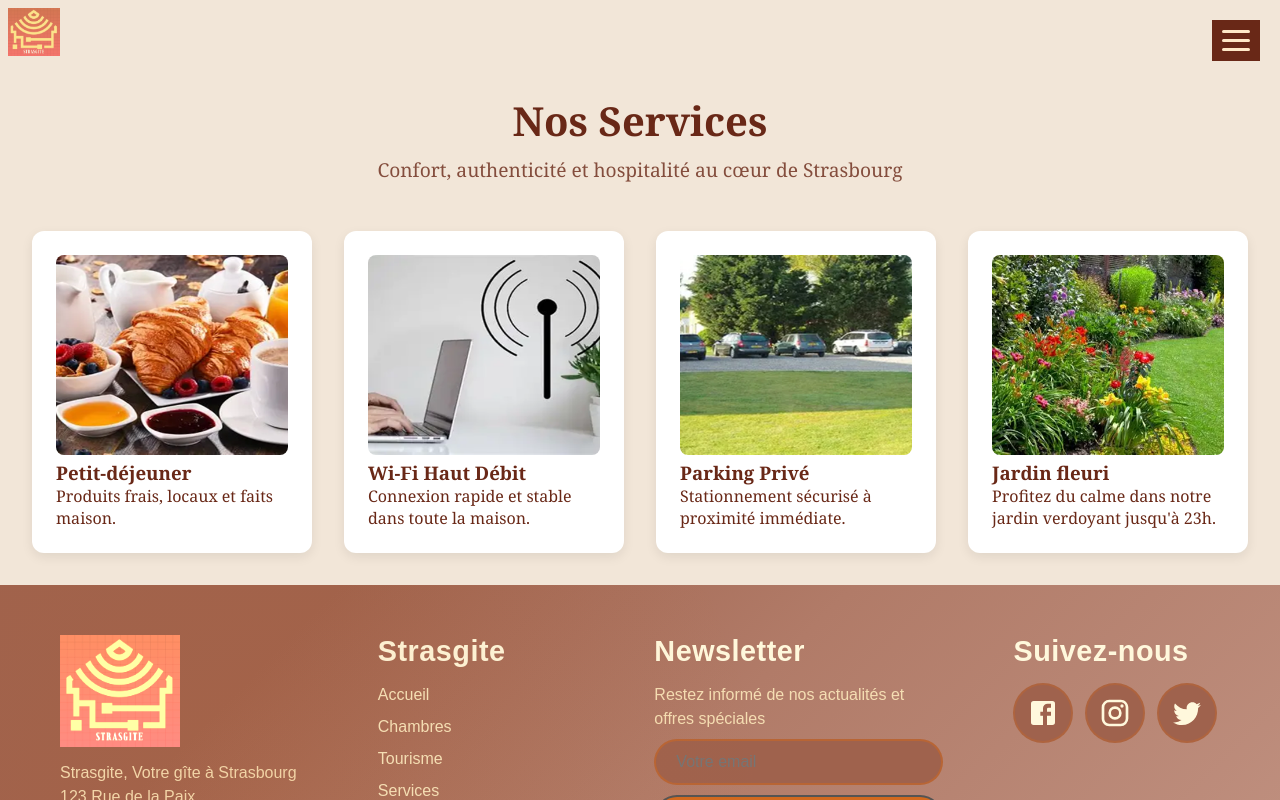
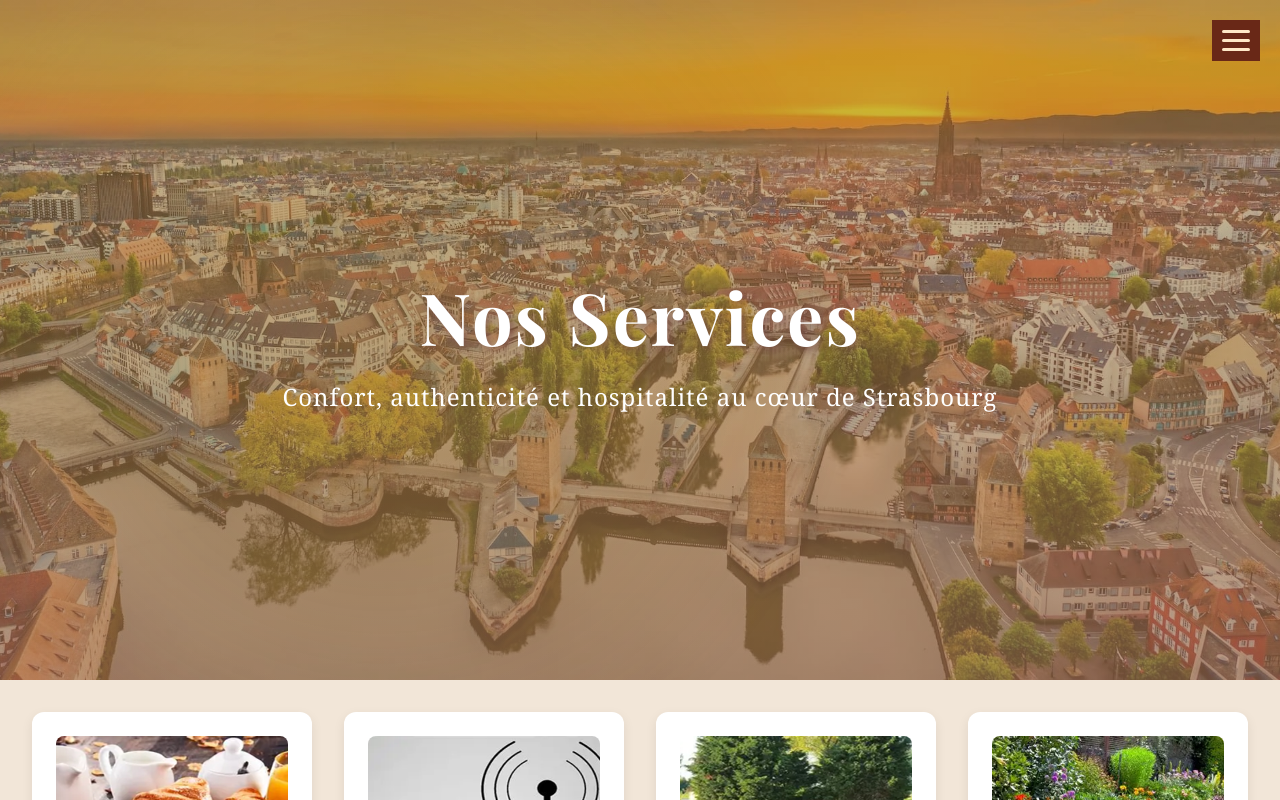
Before and after one commit to WildCodeSchool-2025-11/dev-web-orange-strasgite, a React (Vite) app: page /services in a window 1280 px wide. Shown: the top 800 px of the page. Built offline with nearby package versions, Linux system fonts and the light colour scheme.

Commit message:
integration hero sur page service et contact

```diff
--- /dev/null
+++ b/src/components/PageHero/PageHero.css
@@ -0,0 +1,102 @@
+/* ===================================
+   HERO SECTION RÉUTILISABLE
+   =================================== */
+
+.hero-section {
+	height: 85vh;
+	background-size: cover;
+	background-position: center;
+	background-attachment: fixed;
+	display: flex;
+	align-items: center;
+	justify-content: center;
+	position: relative;
+	overflow: hidden;
+}
+
+.hero-section::before {
+	content: "";
+	position: absolute;
+	top: 0;
+	left: 0;
+	right: 0;
+	bottom: 0;
+	background: radial-gradient(
+		circle at 30% 50%,
+		rgba(159, 127, 52, 0.5),
+		transparent 50%
+	);
+	animation: pulseGlow 8s ease-in-out infinite;
+}
+
+@keyframes pulseGlow {
+	0%,
+	100% {
+		opacity: 0.3;
+	}
+	50% {
+		opacity: 0.6;
+	}
+}
+
+.hero-contenu {
+	text-align: center;
+	color: white;
+	z-index: 2;
+	animation: fadeInUp 1.2s ease-out;
+}
+
+@keyframes fadeInUp {
+	from {
+		opacity: 0;
+		transform: translateY(40px);
+	}
+	to {
+		opacity: 1;
+		transform: translateY(0);
+	}
+}
+
+.hero-section h1 {
+	font-family: "Playfair Display", Georgia, serif;
+	font-size: 4.5rem;
+	font-weight: 700;
+	margin-bottom: 1rem;
+	letter-spacing: 2px;
+	text-shadow: 3px 3px 8px rgba(124, 79, 76, 0.8);
+}
+
+.hero-section p {
+	font-size: 1.5rem;
+	font-weight: 300;
+	letter-spacing: 1px;
+	animation: fadeInUp 1.5s ease-out 0.3s backwards;
+}
+
+/* ===================================
+   RESPONSIVE
+   =================================== */
+
+@media (max-width: 768px) {
+	.hero-section {
+		height: 60vh;
+	}
+
+	.hero-section h1 {
+		font-size: 2.5rem;
+	}
+
+	.hero-section p {
+		font-size: 1.1rem;
+	}
+}
+
+@media (max-width: 480px) {
+	.hero-section h1 {
+		font-size: 2rem;
+	}
+
+	.hero-section p {
+		font-size: 1rem;
+	}
+}
--- /dev/null
+++ b/src/components/PageHero/PageHero.tsx
@@ -0,0 +1,31 @@
+import "./PageHero.css";
+
+interface PageHeroProps {
+	title: string;
+	subtitle: string;
+	backgroundImage: string;
+	className?: string; // Pour ajouter des classes CSS personnalisées si besoin
+}
+
+const PageHero = ({
+	title,
+	subtitle,
+	backgroundImage,
+	className = "",
+}: PageHeroProps) => {
+	return (
+		<div
+			className={`hero-section ${className}`}
+			style={{
+				backgroundImage: `linear-gradient(rgba(159, 127, 52, 0.5), rgba(156, 109, 77, 0.7)), url(${backgroundImage})`,
+			}}
+		>
+			<div className="hero-contenu">
+				<h1>{title}</h1>
+				<p>{subtitle}</p>
+			</div>
+		</div>
+	);
+};
+
+export default PageHero;
--- a/src/pages/Contact.tsx
+++ b/src/pages/Contact.tsx
@@ -1,11 +1,10 @@
 import emailjs from "@emailjs/browser";
-
 import { useRef, useState } from "react";
-
+import contactImage from "../assets/images/contact-hero.jpg";
 import BurgerMenu from "../components/BurgerMenu/BurgerMenu";
 import Footer from "../components/Footer";
+import PageHero from "../components/PageHero/PageHero";
 import ReviewsCarousel from "../components/ReviewsCarousel";
-
 import "../styles/Contact.css";
 
 export default function ContactPage() {
@@ -35,7 +34,7 @@ export default function ContactPage() {
 				formRef.current?.reset();
 			})
 			.catch(() => {
-				setErrorMessage("Erreur lors de l’envoi ❌");
+				setErrorMessage("Erreur lors de l'envoi ❌");
 			})
 			.finally(() => setLoading(false));
 	};
@@ -46,9 +45,14 @@ export default function ContactPage() {
 				<BurgerMenu />
 			</div>
 
+			{/* Hero Section ajouté ici */}
+			<PageHero
+				title="Contactez-nous"
+				subtitle="Nous sommes là pour répondre à vos questions"
+				backgroundImage={contactImage}
+			/>
+
 			<div className="contact-container">
-				<h1 className="contact-title">Nous Contacter</h1>
-
 				<div className="contact-grid-three">
 					{/* Colonne 1 : Coordonnées */}
 					<div className="contact-details">
@@ -159,6 +163,7 @@ export default function ContactPage() {
 					<ReviewsCarousel />
 				</div>
 			</div>
+
 			{/* Footer */}
 			<Footer />
 		</main>
--- a/src/pages/Services.tsx
+++ b/src/pages/Services.tsx
@@ -1,30 +1,23 @@
+import contactImage from "../assets/images/service.jpg";
 import BurgerMenu from "../components/BurgerMenu/BurgerMenu";
 import Footer from "../components/Footer";
+import PageHero from "../components/PageHero/PageHero";
+import "../styles/Services.css";
 import "../styles/global.css";
-import "../styles/Services.css";
 
 export default function Services() {
 	return (
-		<>
-			{/* Header */}
-			<div className="page-header">
-				<img
-					src="/images/logo-strasgite.png"
-					alt="Logo StrasGite"
-					className="header-logo"
-				/>
-
+		<main>
+			<div className="rooms-header">
 				<BurgerMenu />
 			</div>
+			<PageHero
+				title="Nos Services"
+				subtitle="Confort, authenticité et hospitalité au cœur de Strasbourg"
+				backgroundImage={contactImage}
+			/>
 
-			<main className="services-page">
-				<section className="services-hero">
-					<h2 className="services-title">Nos Services</h2>
-					<p className="services-subtitle">
-						Confort, authenticité et hospitalité au cœur de Strasbourg
-					</p>
-				</section>
-
+			<div className="services-page">
 				<section className="services-list">
 					<div className="service-card">
 						<img
@@ -66,9 +59,8 @@ export default function Services() {
 						<p>Profitez du calme dans notre jardin verdoyant jusqu'à 23h.</p>
 					</div>
 				</section>
-			</main>
-
+			</div>
 			<Footer />
-		</>
+		</main>
 	);
 }
--- a/src/pages/Tourism.tsx
+++ b/src/pages/Tourism.tsx
@@ -1,11 +1,11 @@
 import { useEffect } from "react";
-
+import strasbourgImage from "../assets/images/strasbourg.jpg";
 import BurgerMenu from "../components/BurgerMenu/BurgerMenu";
+import Footer from "../components/Footer";
+import PageHero from "../components/PageHero/PageHero";
 import { attractions } from "../data/attractionsData";
+import "../styles/Tourism.css";
 import type { Attraction } from "../types/tourisme.types";
-import "../styles/Tourism.css";
-
-import Footer from "../components/Footer";
 
 const Tourism = () => {
 	useEffect(() => {
@@ -37,13 +37,13 @@ const Tourism = () => {
 			<div className="tourisme-header">
 				<BurgerMenu />
 			</div>
-			{/* Hero Section */}
-			<div className="hero-tourisme">
-				<div className="hero-contenu">
-					<h1>Découvrez Strasbourg</h1>
-					<p>Une ville authentique au cœur de l'Alsace</p>
-				</div>
-			</div>
+
+			{/* Hero Section avec le composant réutilisable */}
+			<PageHero
+				title="Découvrez Strasbourg"
+				subtitle="Une ville authentique au cœur de l'Alsace"
+				backgroundImage={strasbourgImage}
+			/>
 
 			{/* Contenu principal */}
 			<div className="conteneur">
@@ -105,6 +105,8 @@ const Tourism = () => {
 					))}
 				</div>
 			</div>
+
+			{/* Footer */}
 			<Footer />
 		</div>
 	);
--- a/src/styles/Contact.css
+++ b/src/styles/Contact.css
@@ -31,7 +31,7 @@
 	padding: 1rem;
 	border-radius: 12px;
 	box-shadow: 0 2px 15px rgba(0, 0, 0, 0.08);
-	height: 500px;
+	height: 600px;
 }
 
 .contact-map iframe {
```
Also changed, not shown: src/components/Tourism.tsx (deleted, +0 -101 lines), src/assets/images/contact-hero.jpg (added), src/assets/images/service.jpg (added).
